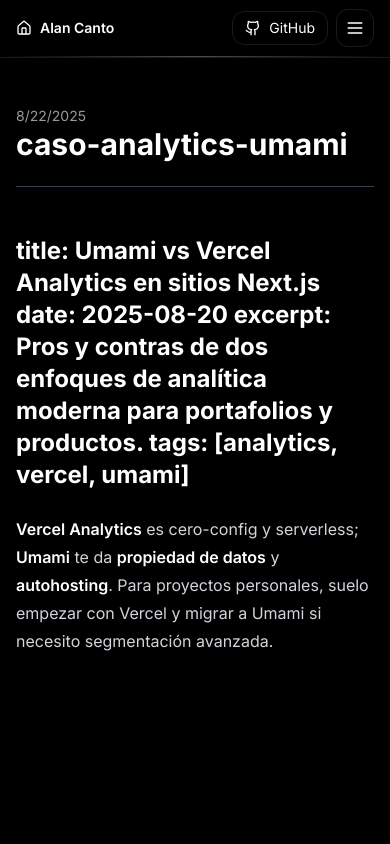
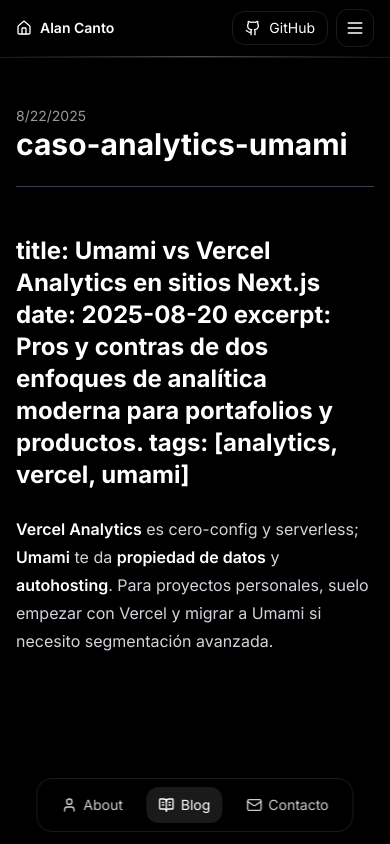
Before and after one commit to ajoca/Portfoliov2, a Next.js app: page /blog/caso-analytics-umami in a window 390 px wide. Built offline with nearby package versions, Linux system fonts and the light colour scheme; no server answers.

Commit message:
feat: mobile tabs (About/Blog/Contacto) // o mostrar links en mobile

```diff
--- a/app/layout.tsx
+++ b/app/layout.tsx
@@ -4,7 +4,7 @@
 import { ThemeProvider } from 'next-themes'
 import Nav from '@/components/Nav'
 import { Analytics } from '@vercel/analytics/react'
-
+import MobileTabs from '@/components/MobileTabs'
 export const metadata = {
   metadataBase: new URL('https://ajoca.dev'),
   title: 'Alan Canto — Portfolio',
@@ -19,6 +19,7 @@
       <body className={`${inter.className} bg-black text-white`}>
         <ThemeProvider attribute="class" defaultTheme="dark" enableSystem>
           <Nav />
+          <MobileTabs />
           {children}
           {process.env.NEXT_PUBLIC_ANALYTICS === 'vercel' && <Analytics />}
           {process.env.NEXT_PUBLIC_UMAMI_WEBSITE_ID && (
--- /dev/null
+++ b/components/MobileTabs.tsx
@@ -0,0 +1,36 @@
+'use client'
+import Link from 'next/link'
+import { usePathname } from 'next/navigation'
+import { User, BookOpenText, Mail } from 'lucide-react'
+import { clsx } from 'clsx'
+
+export default function MobileTabs() {
+  const pathname = usePathname()
+  const tabs = [
+    { href: '/about', label: 'About', Icon: User },
+    { href: '/blog', label: 'Blog', Icon: BookOpenText },
+    { href: '/contact', label: 'Contacto', Icon: Mail },
+  ]
+  return (
+    <div className="sm:hidden fixed bottom-3 left-1/2 z-40 -translate-x-1/2 rounded-2xl border border-white/10 bg-black/85 backdrop-blur px-3 py-2 shadow-soft">
+      <nav className="flex items-center gap-3">
+        {tabs.map(({ href, label, Icon }) => {
+          const active = pathname === href || pathname?.startsWith(href + '/')
+          return (
+            <Link
+              key={href}
+              href={href}
+              className={clsx(
+                'flex items-center gap-1.5 rounded-xl px-3 py-2 text-sm',
+                active ? 'bg-white/10 text-white' : 'text-white/80 hover:bg-white/5'
+              )}
+            >
+              <Icon className="h-4 w-4" />
+              <span>{label}</span>
+            </Link>
+          )
+        })}
+      </nav>
+    </div>
+  )
+}
```
